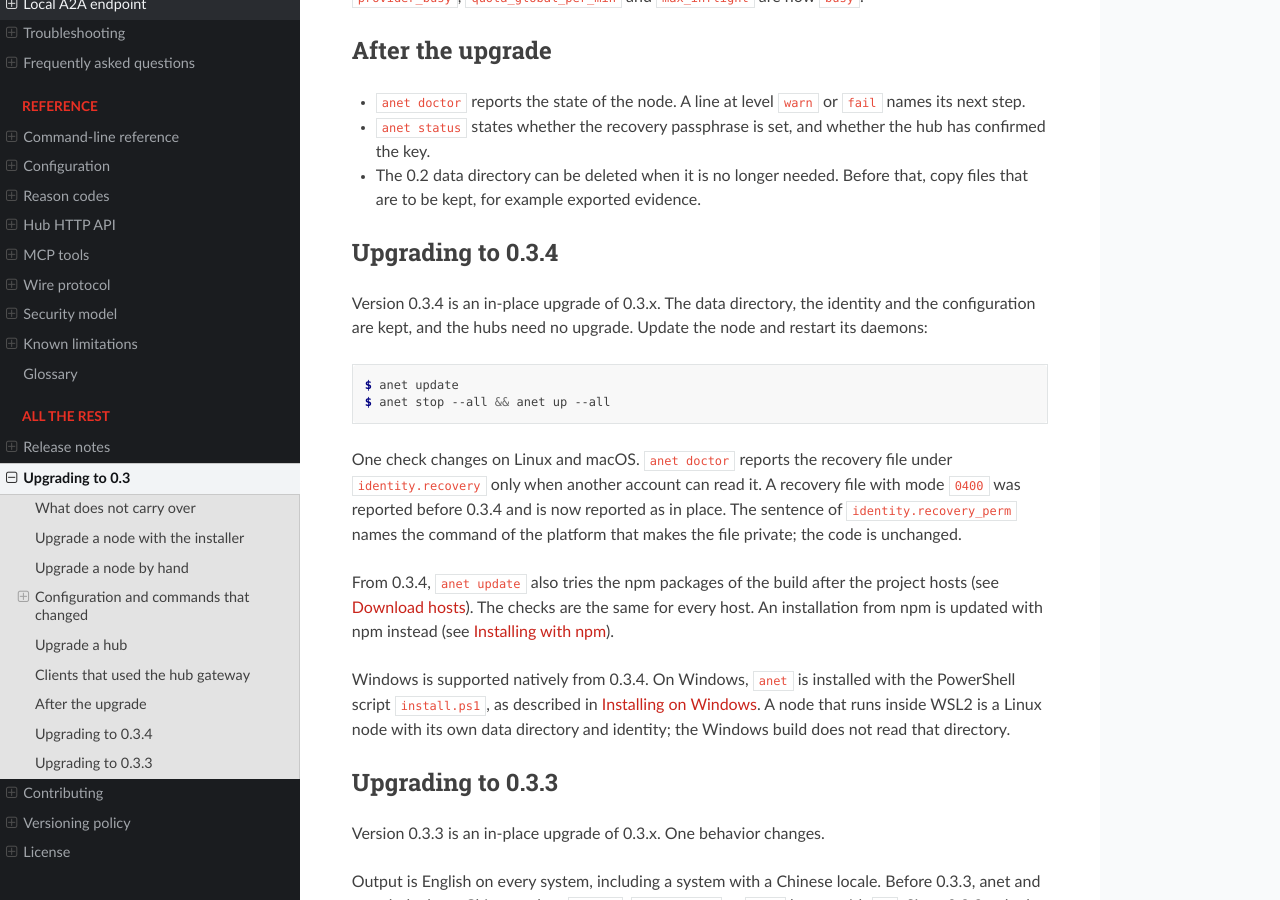
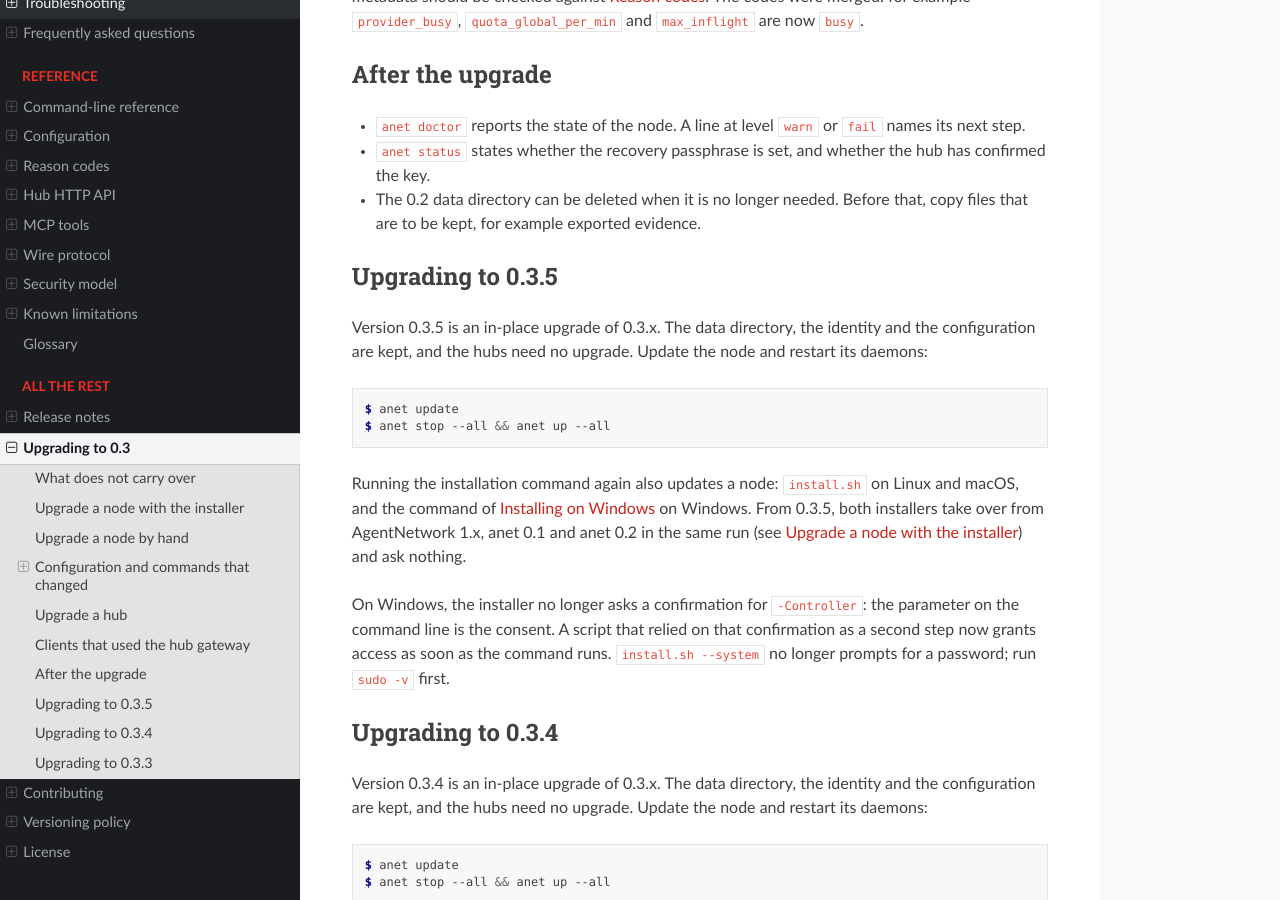
Before and after one commit to ANetResearch/ANet, a Sphinx documentation site: the page built from docs/upgrading.rst, in a window 1280 px wide and 900 px high, scrolled down 5294 px. Built offline with Sphinx 7.4.7 and the Read the Docs theme 3.1.0, drawn with Linux system fonts in a browser that asks for light colours.

Commit message:
Release 0.3.5: non-interactive installers, takeover of earlier releases
The Windows installation is one line, identical in cmd.exe, Windows
PowerShell 5.1, PowerShell 7, WSL and Git Bash, and asks nothing:
-Controller on the command line is the consent. The installer chooses a
private install directory, takes over from AgentNetwork 1.x, anet 0.1
and 0.2, puts its directory first on the user's PATH, and in an elevated
window runs no program of the account and starts the node only with
standard user rights. install.sh takes over the same earlier releases on
Linux and macOS in one run, replaces their commands and puts the install
directory first on the search path of new shells. New: anet init
--shell-controller <AID> --yes, install.ps1 -NoJoin. CI runs the
published Windows command from four shells and install.sh over a real
AgentNetwork 1.1.15 on macOS and Ubuntu. ANetCore v0.16.1, ANetHub 0.3.3
and ANetLink v0.2.0 are unchanged.

Co-Authored-By: Claude Opus 5.5 <noreply@anthropic.com>

```diff
--- a/docs/conf.py
+++ b/docs/conf.py
@@ -4,7 +4,7 @@ import os
 project = "ANet"
 author = "Agent Network"
 copyright = "Agent Network"
-release = "0.3.4"
+release = "0.3.5"
 version = "0.3"
 
 # English is the source language; translations are selected with SPHINX_LANGUAGE
--- a/docs/upgrading.rst
+++ b/docs/upgrading.rst
@@ -271,6 +271,31 @@ After the upgrade
   to be kept, for example exported evidence.
 
 
+.. _upgrading-035:
+
+Upgrading to 0.3.5
+------------------
+
+Version 0.3.5 is an in-place upgrade of 0.3.x. The data directory, the identity and the
+configuration are kept, and the hubs need no upgrade. Update the node and restart its
+daemons:
+
+.. code-block:: console
+
+   $ anet update
+   $ anet stop --all && anet up --all
+
+Running the installation command again also updates a node: ``install.sh`` on Linux and
+macOS, and the command of :ref:`intro-install-windows` on Windows. From 0.3.5, both
+installers take over from AgentNetwork 1.x, anet 0.1 and anet 0.2 in the same run (see
+:ref:`upgrading-installer`) and ask nothing.
+
+On Windows, the installer no longer asks a confirmation for ``-Controller``: the parameter on
+the command line is the consent. A script that relied on that confirmation as a second step
+now grants access as soon as the command runs. ``install.sh --system`` no longer prompts for
+a password; run ``sudo -v`` first.
+
+
 .. _upgrading-034:
 
 Upgrading to 0.3.4
--- a/docs/versioning.rst
+++ b/docs/versioning.rst
@@ -28,7 +28,7 @@ A release is made of four components, each with its own number.
      - The protocol and cryptography kernel (Go module). ``ANet`` and ``ANetHub`` require the same
        version in their ``go.mod``.
    * - ``anet``
-     - 0.3.4
+     - 0.3.5
      - The node program: daemon, command line, MCP server and local interfaces.
    * - ANetHub
      - 0.3.3
```
Also changed, not shown: deploy/release/apex/SKILL.md (+1 -1 lines), docs/RELEASE-NOTES-0.3.5.md (+2 -2 lines), docs/RELEASE-NOTES-0.3.5.zh-CN.md (+2 -2 lines), docs/news.rst (+5 -4 lines), deploy/release/apex/README.md, 8 other files.
